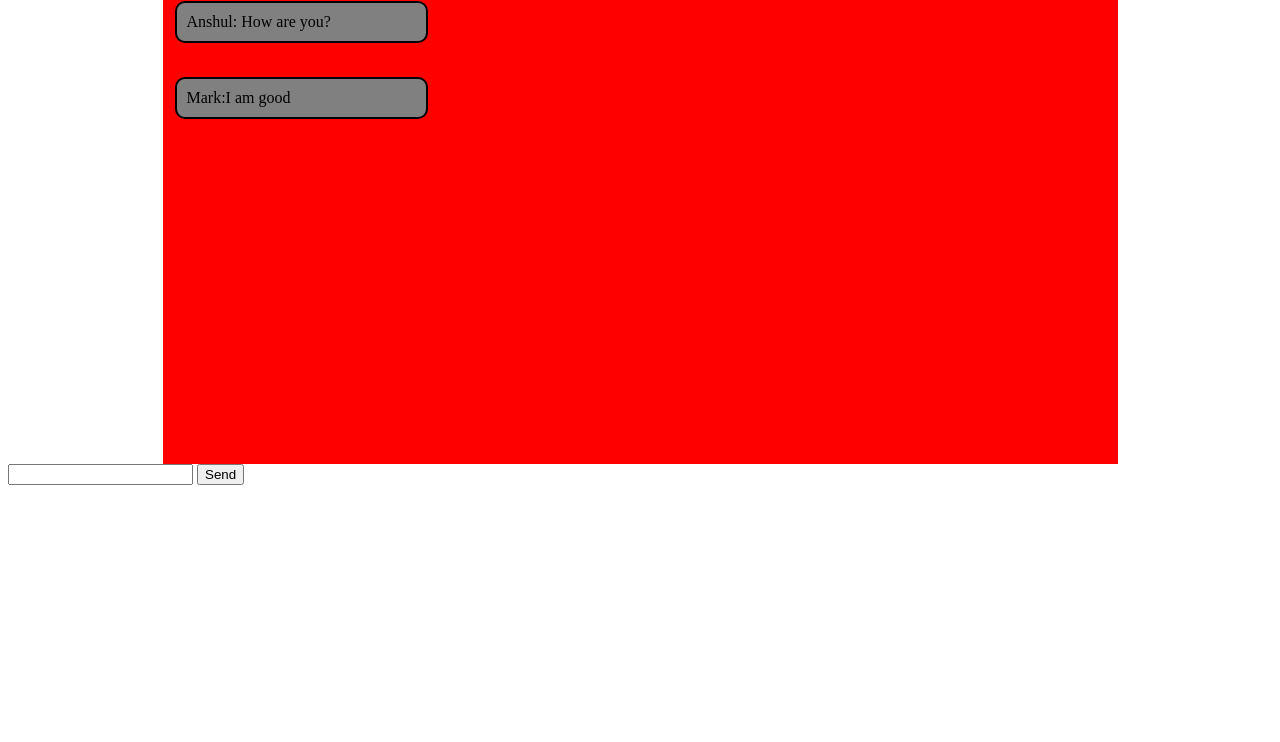
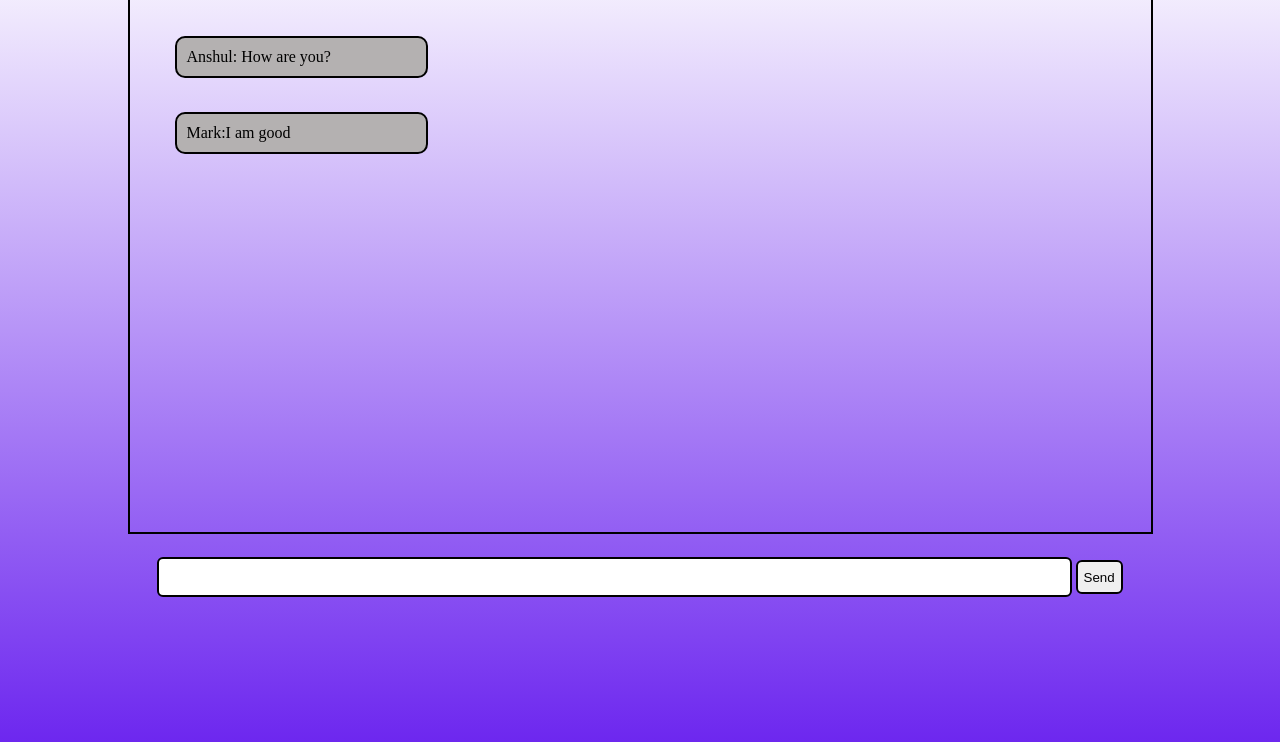
Before and after one commit to waghanshul/LiveLoop, a plain HTML site: page index.html in a window 1280 px wide. Shown: the part 74-816 px from the top of the page. Drawn offline with Linux system fonts and the light colour scheme.

Commit message:
index.js setup and node

```diff
--- a/css/style.css
+++ b/css/style.css
@@ -7,13 +7,16 @@
 
 .container{
     max-width: 955px;
-    background-color: red;
+    border: 2px solid black;
     margin: auto;
     height: 60vh;
+    padding: 33px;
+    overflow-y: auto;
+    margin-bottom: 23px;
 }
 
 .message{
-    background-color: grey;
+    background-color: rgb(180, 177, 177);
     width: 24%;
     padding: 10px;
     margin: 17px 12px;
@@ -32,3 +35,30 @@
     clear: both;
 
 }
+
+#send-container{
+    display: block;
+    margin: auto;
+    text-align: center;
+    max-width: 985px;
+    width: 100%;
+}
+
+#messageInp{
+    width: 92%;
+    border: 2px solid black;
+    border-radius: 6px;
+    height: 34px;
+}
+
+.btn{
+    cursor: pointer;
+    border: 2px solid black;
+    border-radius: 6px;
+    height: 34px;
+}
+
+body{
+    height: 100vh;
+    background-image: linear-gradient(rgb(255,255,255), rgb(109,39,239));
+}
--- a/index.html
+++ b/index.html
@@ -9,7 +9,7 @@
 </head>
 <body>
     <nav>
-        <img class="logo" src="chat.png" alt="">
+        <img class="logo" src="chat.jpg" alt="">
     </nav>
     <div class="container">
         <div class="message right">Anshul: How are you?</div>
```
Also changed, not shown: nodeServer/index.js (added, +17 -0 lines), nodeServer/package.json (added, +14 -0 lines), chat.jpg (added), 2 other files.
